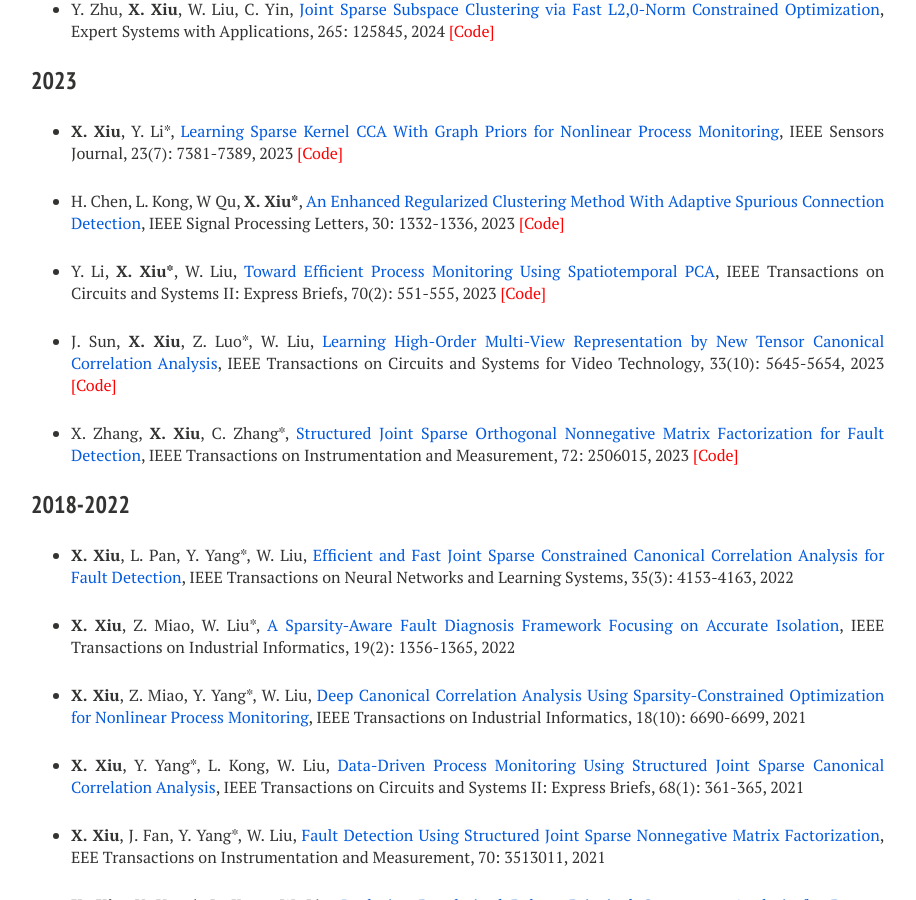
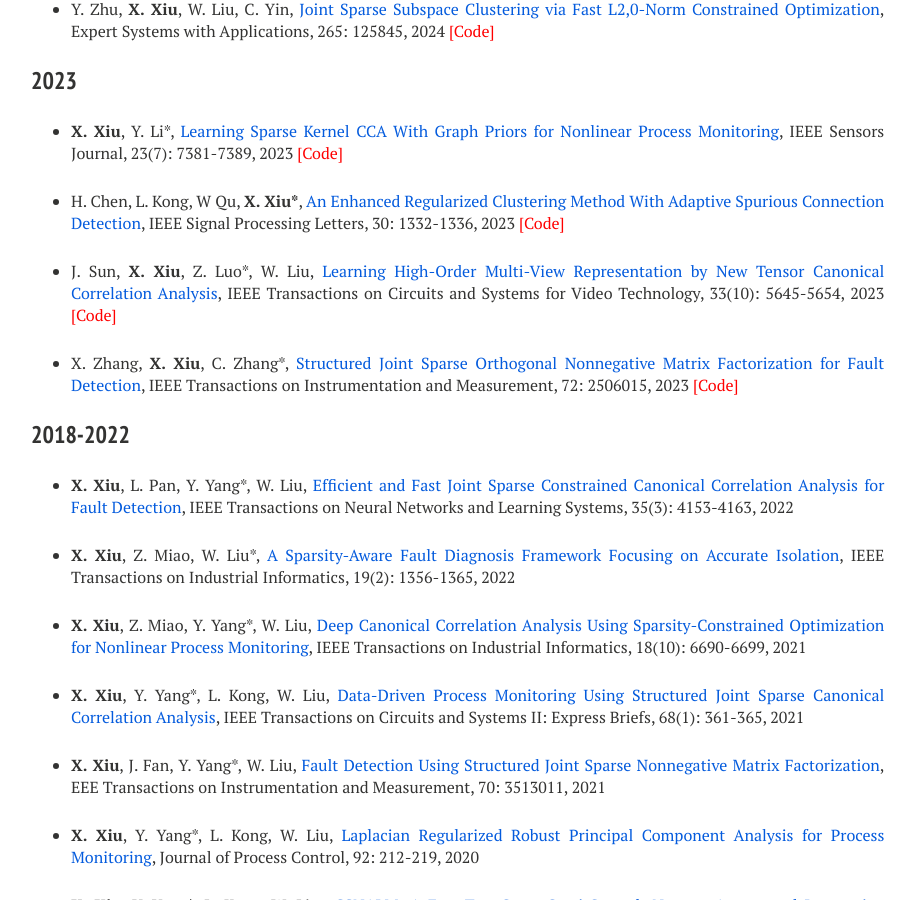
Before and after one commit to xianchaoxiu/xianchaoxiu.github.io, a Jekyll site: the page built from publications/index.md, in a window 1280 px wide and 900 px high, scrolled down 1116 px. Shown: the whole window, without its empty margins (289-1205 px from the left). Built offline with Jekyll 4.4.1, drawn with Linux system fonts in a browser that asks for light colours; nearby versions of some CDN libraries.

Commit message:
Update index.md

```diff
--- a/publications/index.md
+++ b/publications/index.md
@@ -48,8 +48,6 @@ share: false
 
 * H. Chen, L. Kong, W Qu, <b>X. Xiu*</b>, <a href="https://doi.org/10.1109/LSP.2023.3316023" class="textlink" target="_blank">An Enhanced Regularized Clustering Method With Adaptive Spurious Connection Detection</a>, IEEE Signal Processing Letters, 30: 1332-1336, 2023 <a href="https://github.com/xianchaoxiu/ERC" class="textlink" target="_blank" style="color: red;">[Code]</a>
 
-* Y. Li, <b>X. Xiu*</b>, W. Liu, <a href="https://doi.org/10.1109/TCSII.2022.3171205" class="textlink" target="_blank">Toward Efficient Process Monitoring Using Spatiotemporal PCA</a>, IEEE Transactions on Circuits and Systems II: Express Briefs, 70(2): 551-555, 2023  <a href="https://github.com/xianchaoxiu/STPCA" class="textlink" target="_blank" style="color: red;">[Code]</a>
-
 * J. Sun, <b>X. Xiu</b>, Z. Luo*, W. Liu, <a href="https://doi.org/10.1109/TCSVT.2023.3263853" class="textlink" target="_blank">Learning High-Order Multi-View Representation by New Tensor Canonical Correlation Analysis</a>, IEEE Transactions on Circuits and Systems for Video Technology, 33(10): 5645-5654, 2023  <a href="https://github.com/xianchaoxiu/TCCA" class="textlink" target="_blank" style="color: red;">[Code]</a>
 
 * X. Zhang, <b>X. Xiu</b>, C. Zhang*, <a href="https://doi.org/10.1109/TIM.2023.3241990" class="textlink" target="_blank">Structured Joint Sparse Orthogonal Nonnegative Matrix Factorization for Fault Detection</a>, IEEE Transactions on Instrumentation and Measurement, 72: 2506015, 2023  <a href="https://github.com/xianchaoxiu/SJSONMF" class="textlink" target="_blank" style="color: red;">[Code]</a>
```
